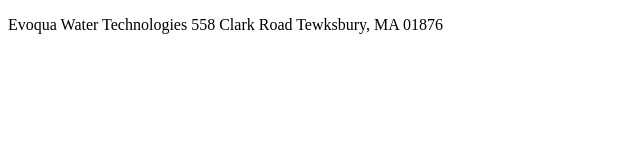
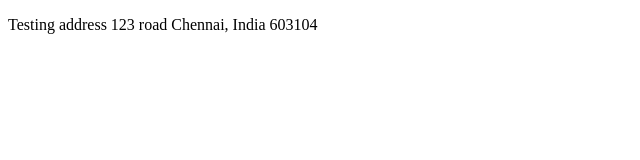
Before and after one commit to pavanskipo/testing-locations, a plain HTML site: page index.html in a window 1280 px wide. Shown: the whole page, without its empty margins (0-640 px from the left). Drawn offline with Linux system fonts and the light colour scheme.

Commit message:
Update index.html

```diff
--- a/index.html
+++ b/index.html
@@ -2,9 +2,9 @@
 <html>
 <body>
 <p>
-Evoqua Water Technologies
-558 Clark Road
-Tewksbury, MA 01876
+Testing address
+123 road
+Chennai, India 603104
 </p>
 </body>
 </html>
```
